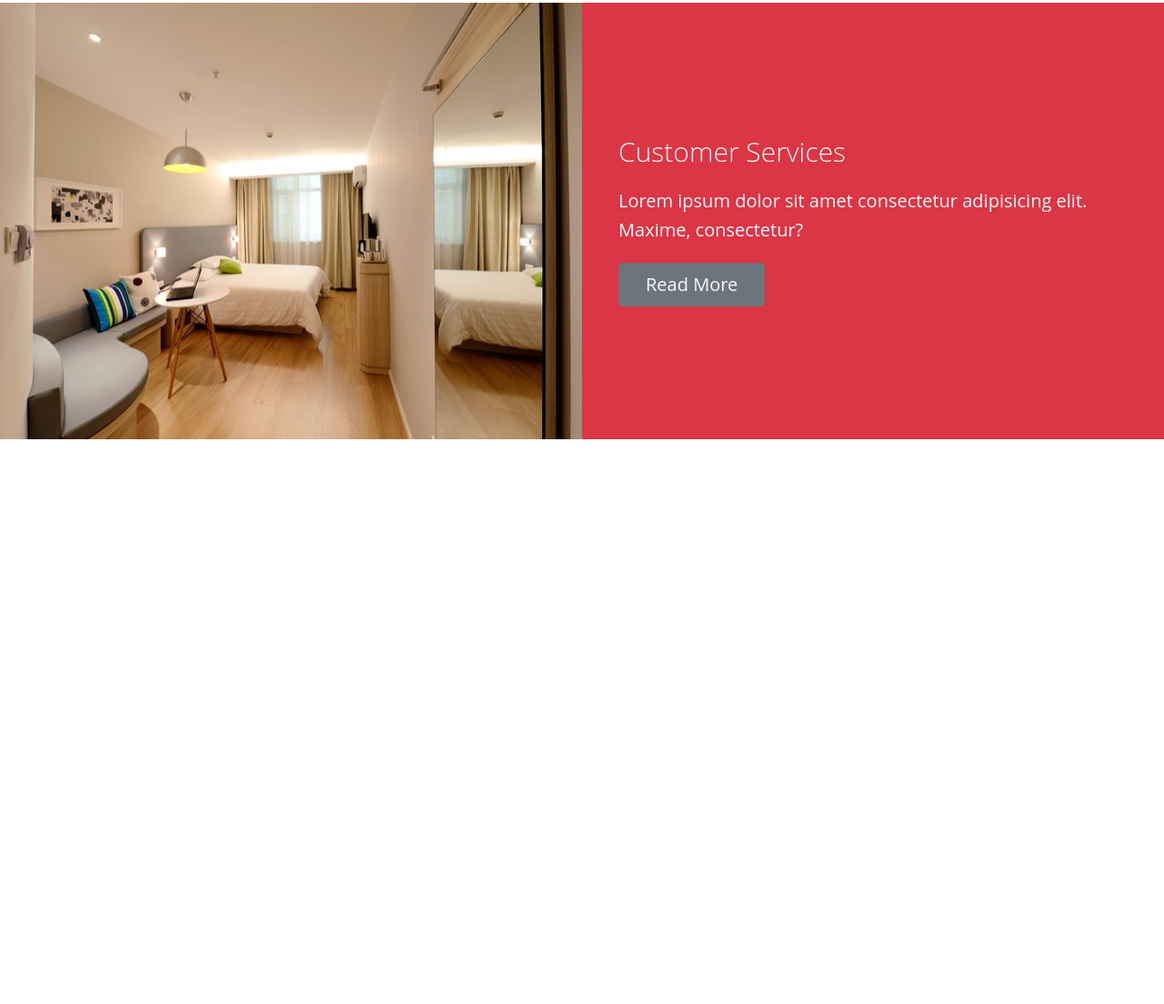
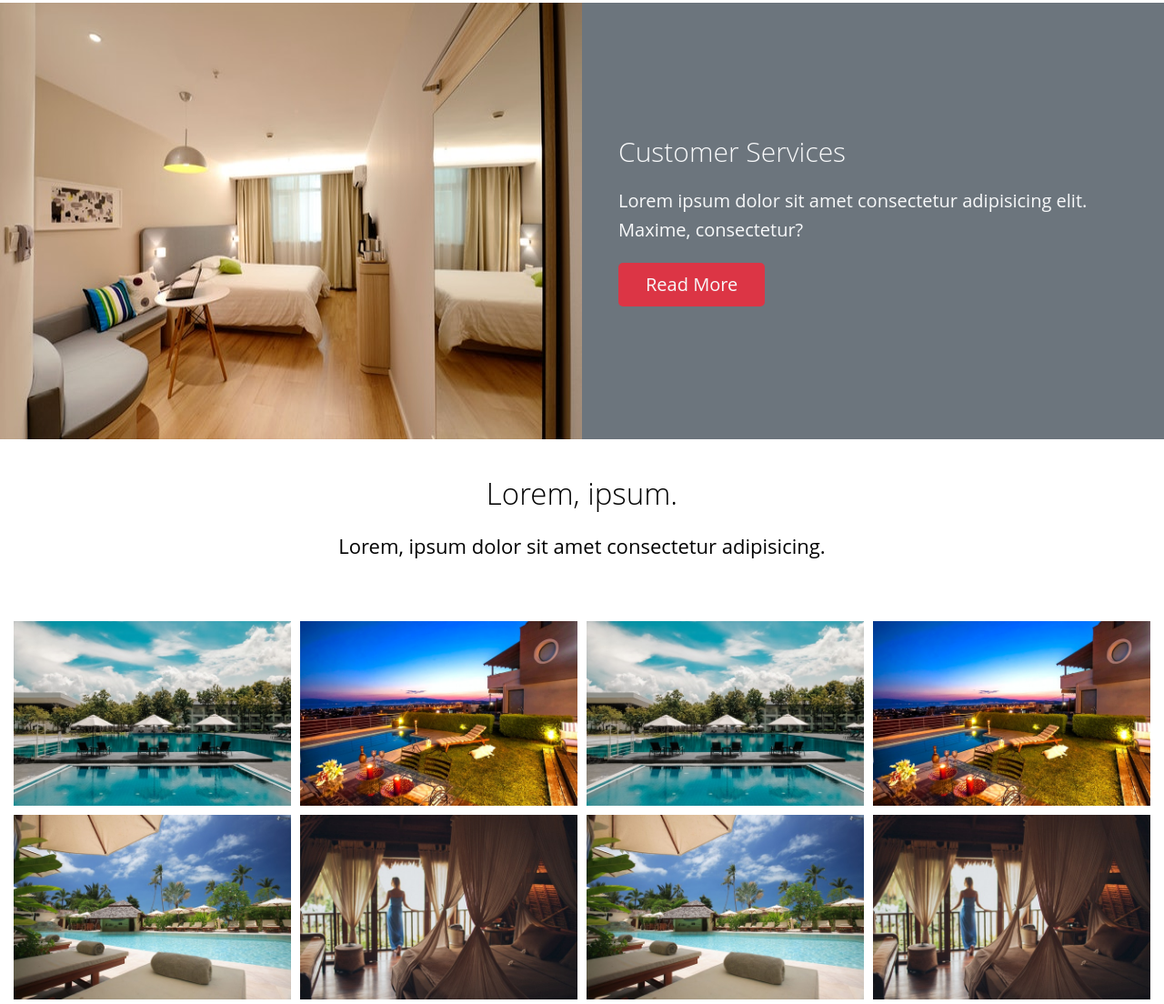
Before and after one commit to p0rt1a/Hotel-Deluxe, a plain HTML site: page index.html in a window 1280 px wide. Shown: the part 1144-2248 px from the top of the page at 91% size. Before the commit the page ends 1640 px from the top, so only its background shows below. Drawn offline with Linux system fonts and the light colour scheme.

Commit message:
gallery section completed

```diff
--- a/index.html
+++ b/index.html
@@ -110,5 +110,35 @@
         </div>
       </div>
     </section>
+
+    <!-- gallery -->
+    <section id="gallery" class="gallery flex-grid">
+      <div class="container">
+        <header>
+          <h1>Lorem, ipsum.</h1>
+          <p>Lorem, ipsum dolor sit amet consectetur adipisicing.</p>
+        </header>
+        <div class="images">
+          <div class="row">
+            <div class="column">
+              <img src="Img/1.jpeg" alt="" />
+              <img src="Img/2.jpeg" alt="" />
+            </div>
+            <div class="column">
+              <img src="Img/3.jpeg" alt="" />
+              <img src="Img/4.jpeg" alt="" />
+            </div>
+            <div class="column">
+              <img src="Img/1.jpeg" alt="" />
+              <img src="Img/2.jpeg" alt="" />
+            </div>
+            <div class="column">
+              <img src="Img/3.jpeg" alt="" />
+              <img src="Img/4.jpeg" alt="" />
+            </div>
+          </div>
+        </div>
+      </div>
+    </section>
   </body>
 </html>
--- a/style.css
+++ b/style.css
@@ -152,7 +152,7 @@ p {
 
 /* About */
 .about {
-  background-color: var(--danger);
+  background-color: var(--secondary);
 }
 
 .about .row {
@@ -170,3 +170,34 @@ p {
   font-size: 1rem;
   padding: 0 2rem;
 }
+
+/* Gallery */
+.gallery .container header {
+  display: flex;
+  flex-direction: column;
+  text-align: center;
+  align-items: center;
+  justify-content: center;
+
+  font-size: 1.1rem;
+  padding: 2rem 0;
+}
+
+/* Gallery Images */
+.gallery .images .row {
+  padding: 0 10px;
+}
+
+.gallery .images .column {
+  display: flex;
+  flex-direction: column;
+}
+
+.gallery img {
+  padding: 5px;
+}
+
+.gallery img:hover {
+  opacity: 0.9;
+  cursor: pointer;
+}
--- a/utils.css
+++ b/utils.css
@@ -32,7 +32,7 @@
 }
 
 .btn-secondary {
-  background-color: var(--secondary);
+  background-color: var(--danger);
   color: var(--light);
   border-radius: 5px;
   padding: 0.4rem 1.5rem;
```
